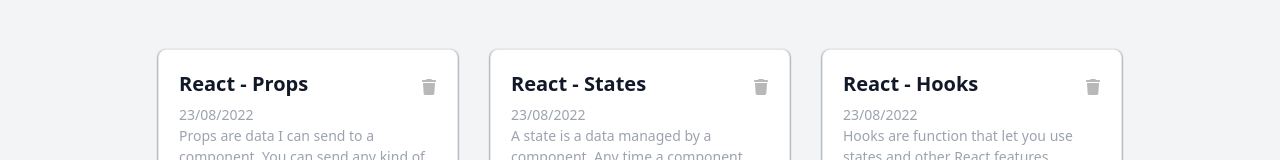
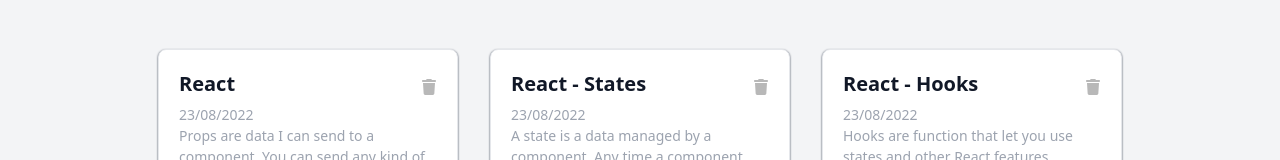
Before and after one commit to Heriiniiaina/Notes_App, a React (Vite) app: page / in a window 1280 px wide. Shown: the part 150-310 px from the top of the page. Built offline with nearby package versions, Linux system fonts and the light colour scheme; data requests are answered from the project's data file.

Commit message:
updated note

```diff
--- a/db.json
+++ b/db.json
@@ -1,7 +1,7 @@
 {
   "notes": [
     {
-      "title": "React - Props",
+      "title": "React ",
       "content": "Props are data I can send to a component. You can send any kind of data : Objects, strings, numbers, arrays, jsx...\nYou can never modify a props directly they are read-only. Any time a component props changes the component re-render.\n\nExample : \n\n<Component myProps=\"This is a props\" />",
       "created_at": "23/08/2022",
       "id": "2"
--- a/src/api/note-api.ts
+++ b/src/api/note-api.ts
@@ -34,6 +34,6 @@
         return (await axios.delete(`${BASE_URL}/${noteId}`)).data
     }
     static async update(note:Notes){
-        return (await axios.post(`${BASE_URL}/${note.id}`,note)).data
+        return (await axios.patch(`${BASE_URL}/${note.id}`,note)).data
     }
 }
--- a/src/components/NoteForm/NoteForm.tsx
+++ b/src/components/NoteForm/NoteForm.tsx
@@ -15,7 +15,7 @@
     title: string,
     onClickEdit?: React.MouseEventHandler<SVGElement>,
     onClickTrash?:React.MouseEventHandler<SVGElement>,
-    onSubmit?:(formValue: { title: string; content: string }) => void,
+    onSubmit?: (formValue: { id?: string; title: string; content: string; created_at?: string }) => void
     isEditable:boolean,
     note?:Note
 }
--- a/src/pages/Notes/Note.tsx
+++ b/src/pages/Notes/Note.tsx
@@ -1,10 +1,18 @@
 import React, { useState } from 'react'
 import { useParams } from 'react-router-dom'
 import { RootState } from '../../store'
-import { useSelector } from 'react-redux'
+import { useDispatch, useSelector } from 'react-redux'
 import NoteForm from '../../components/NoteForm/NoteForm'
+import { NoteApi } from '../../api/note-api'
+import { updateNote } from '../../store/note/note-slice'
 
 interface FORMVALUE{
+
+  title:string,
+  content:string,
+
+}
+interface Note {
   id:string,
   title:string,
   content:string,
@@ -12,11 +20,15 @@
 }
 
 const Note = () => {
+  const dispatch = useDispatch()
   const [isEditable,setISEditable] = useState(false)
   const {id} = useParams()
-  const note = useSelector((store:RootState)=>store.NOTE.noteList.find(note=>note.id === id))
-  async function submit(formValue:object){
-
+  const note:Note = useSelector((store:RootState)=>store.NOTE.noteList.find(note=>note.id === id)) as Note
+  console.log("**",note)
+  async function submit(formValue:FORMVALUE){
+     const updatedNote = await NoteApi.update({...formValue,created_at:note.created_at,id})
+      dispatch(updateNote(updatedNote))
+      setISEditable(false)
   }
   console.log(note)
   return (
```
